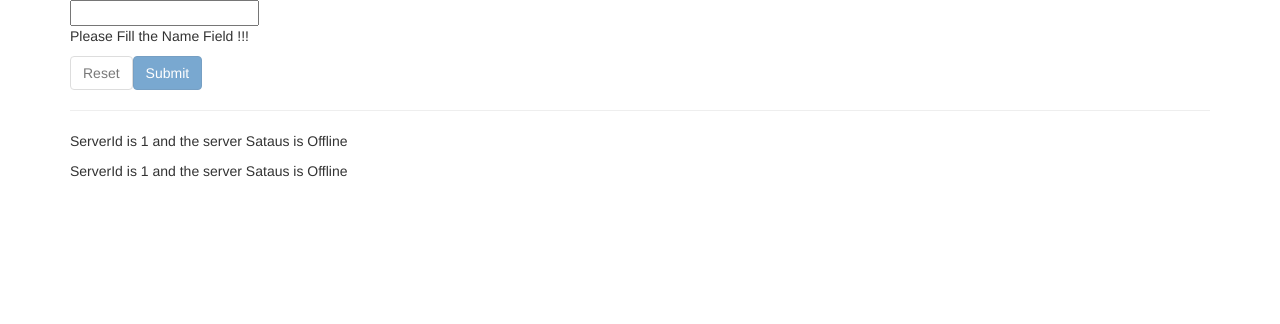
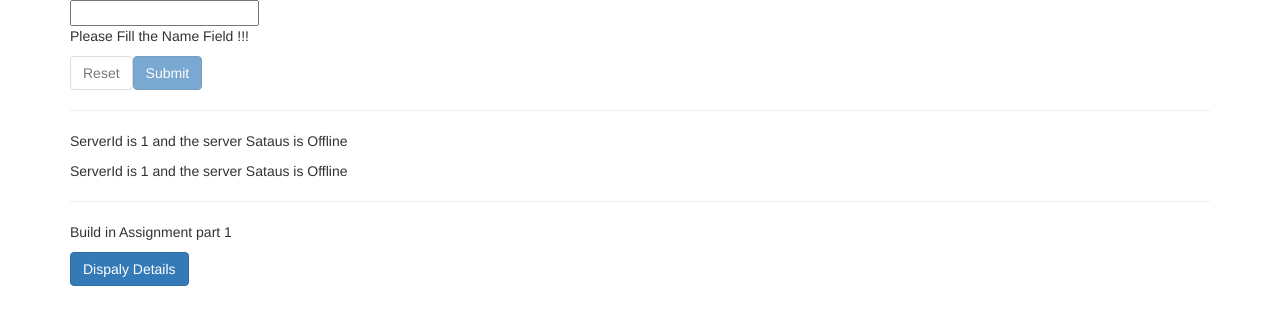
Before and after one commit to gokulnathv/demoui, an Angular app in the folder demoui/: page / in a window 1280 px wide. Shown: the top 324 px of the page. Built offline with nearby package versions, Linux system fonts and the light colour scheme.

Commit message:
ngIf, ngFor, ngStyle, ngClass directives assignment practice.

```diff
--- a/demoui/src/app/app.component.css
+++ b/demoui/src/app/app.component.css
@@ -1,3 +1,11 @@
 h3 {
     color: green;
   }
+
+.logDetails {
+  color: white;
+}
+
+.logDetailsbg {
+  background-color: blue;
+}
--- a/demoui/src/app/app.component.html
+++ b/demoui/src/app/app.component.html
@@ -11,6 +11,14 @@
             <button class="btn btn-primary" [disabled]="!enableResetBtn" (click)="onSubmitButtonClick()">Submit</button>
             <hr>
             <servers-component></servers-component>
+            <hr>
+            <p> Build in Assignment part 1</p>
+            <button class="btn btn-primary" (click)="onDispalyDetails()">Dispaly Details</button>
+            <p *ngIf="toogleParagraph">Toogle Paragraph</p>
+            <div *ngFor="let detailsLog of detailsLogList">
+                <p [ngStyle]="{backgroundColor : detailsLog > 4 ? 'blue' : 'white'}"
+                   [ngClass]="{logDetails : detailsLog > 4 }">{{detailsLog}}</p>
+            </div>
         </div>
     </div>
 </div>
--- a/demoui/src/app/app.component.ts
+++ b/demoui/src/app/app.component.ts
@@ -10,6 +10,9 @@ export class AppComponent {
   name: String = '';
   enableResetBtn: Boolean = false;
   enableh3tag: Boolean = false;
+  toogleParagraph: Boolean = false;
+  detailsLogList = new Array();
+  logId: number  = 0;
 
   onNameEntered() {
       this.enableResetBtn = this.name ? true : false;
@@ -25,4 +28,11 @@ export class AppComponent {
     this.enableh3tag = true;
   }
 
+  onDispalyDetails() {
+    this.toogleParagraph = !this.toogleParagraph;
+    this.logId++;
+    this.detailsLogList.push(this.logId);
+    console.log(this.detailsLogList);
+  }
+
 }
```
